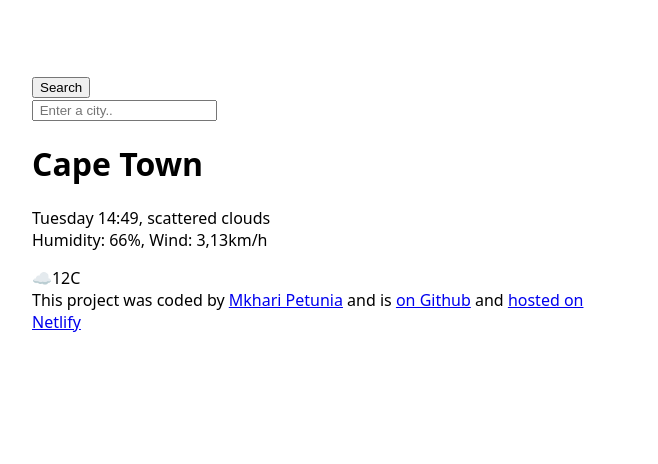
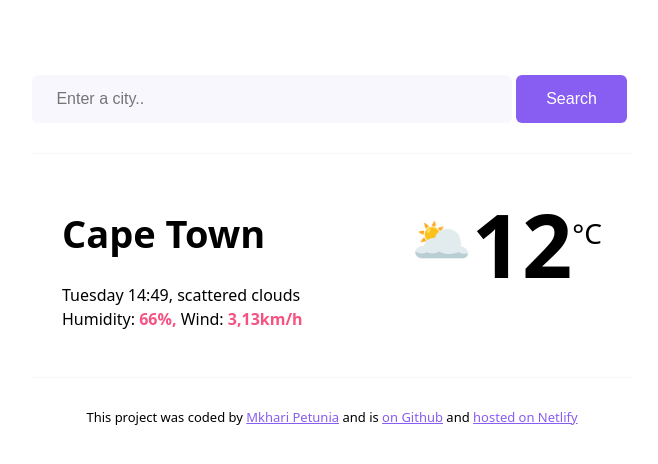
Before and after one commit to PaiigeTech/weather-aplicacion, a plain HTML site: page index.html in a window 1280 px wide. Shown: the whole page, without its empty margins (308-966 px from the left). Drawn offline with Linux system fonts and the light colour scheme.

Commit message:
Added basic css

```diff
--- a/index.html
+++ b/index.html
@@ -9,20 +9,28 @@
 <body>
     <div class ="weather-app">
     <header>
-        <input type="Submit" value="Search"/>
-        <form> <input type= "Search" placeholder=" Enter a city.." required/></form>
+        <form class="search-form">
+        <input type= "Search" placeholder=" Enter a city.." required class="search-form-input"/>
+        <input type="Submit" value="Search" class="search-form-button"/>
+        </form>
 
     </header>
     <main>
+        <div class ="weather-app-data">
         <div>
-            <h1>Cape Town</h1>
-            <p>
+            <h1 class="weather-app-city">Cape Town</h1>
+            <p class="weather-app-details">
                 Tuesday 14:49, scattered clouds
                 <br />
-                Humidity: 66%, Wind: 3,13km/h
+                Humidity: <strong> 66%,</strong> Wind: <strong>3,13km/h </strong>
             </p>
         </div>
-        <div> ☁️12C</div>
+        <div class="weather-app-container">
+        <div class="weather-app-icon"> 🌥️ </div>
+        <div class="weather-app-temperature">12</div>
+        <div class="weather-app-unit"> °C </div>
+        </div>
+        </div>
     </main>
     <footer>
         This project was coded by
--- a/style.css
+++ b/style.css
@@ -10,3 +10,79 @@ body {
      box-shadow: 0 30px 50px rgba (65,50,100,0,08);
      border-radius: 16px;
 }
+
+.search-form-input{
+    background-color: #f9f7fe;
+    border: none;
+    border-radius: 6px;
+    width:80%;
+    padding: 15px 20px;
+    font-size:16px
+
+}
+
+.search-form-button{
+    background:#885df1;
+    padding: 15px 30px;
+    border: none;
+    border-radius: 6px;
+    color:white;
+    font-size: 16px
+}
+
+footer{
+    border-top: 1px solid #f9f7fe;
+    padding: 30px 0 0 0;
+    text-align: center;
+    font-size: 13px;
+    color: rgba(0 0 0 0.6);
+}
+
+a{
+    color:#885df1;
+}
+main{
+    padding:30px;
+}
+
+header{
+    border-bottom: 1px solid #f9f7fe;
+    padding: 0 0 30px 0;
+}
+.weather-app-data{
+    display: flex;
+    justify-content: space-between;
+}
+
+.weather-app-details strong{
+    color: #f65282;
+}
+.weather-app-city{
+    margin: o;
+    font-size: 38px;
+    line-height: 48px;
+}
+.weather-app-details{
+    font-size:16px;
+    line-height: 24px;
+    color: rgba (39, 33,66, 0.4);
+    font-weight: 500px;
+}
+.weather-app-container{
+    display: flex;
+}
+
+.weather-app-temperature{
+    font-size:88px;
+    font-weight:bold;
+    mrgin-left: 10px;
+}
+
+.weather-app-unit{
+    margin-top:30px;
+    font-size:28px;
+}
+.weather-app-icon{
+    font-size:48px;
+    margin-top: 22px;
+}
```
